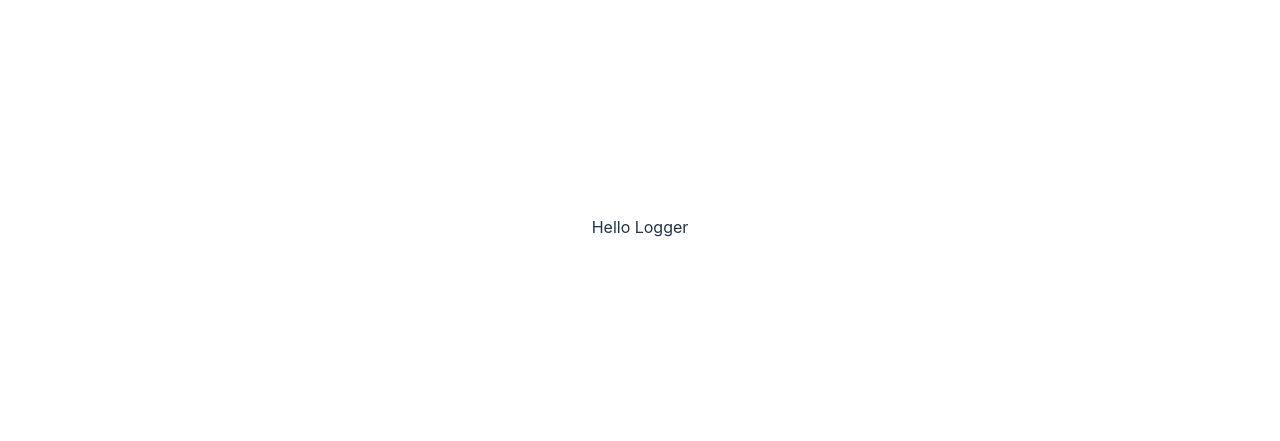
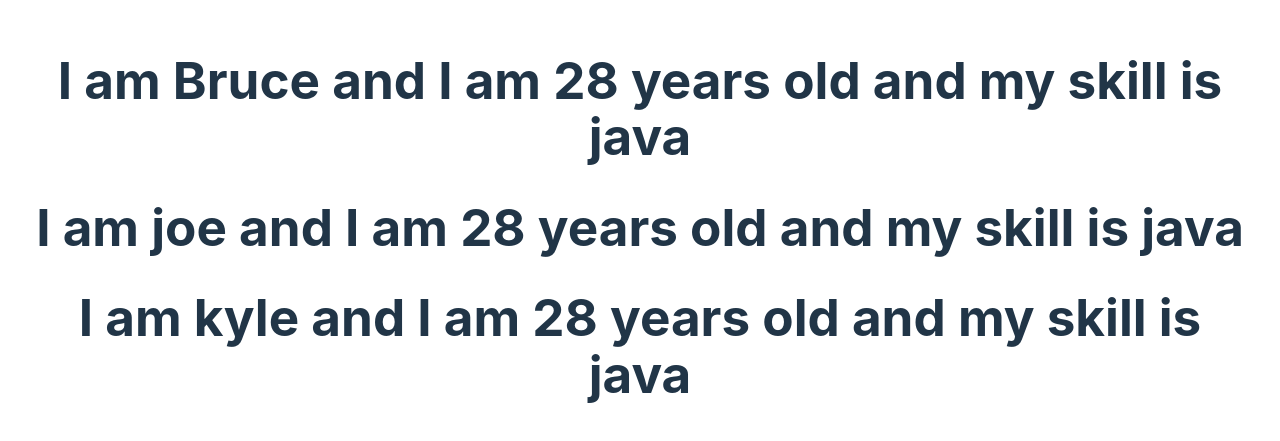
Before and after one commit to uzairahmed2126/Course--react, a React (Vite) app: page / in a window 1280 px wide. Shown: the part 173-614 px from the top of the page. Built offline with nearby package versions, Linux system fonts and the light colour scheme.

Commit message:
list rendering

```diff
--- a/src/App.jsx
+++ b/src/App.jsx
@@ -11,7 +11,9 @@ import {
   BindingEventHandlers,
   SetState,
   MethodAsPropsParent,
-  ConditionalRendering
+  ConditionalRendering,
+  ListRendering,
+  PersonList,
 } from "./components/index";
 function App() {
   let randomNum = Math.floor(Math.random() * 200);
@@ -26,7 +28,9 @@ function App() {
 
   return (
     <>
-    <ConditionalRendering/>
+      <ListRendering />
+      {/* <PersonList /> */}
+      {/*<ConditionalRendering /> */}
       {/* <MethodAsPropsParent /> */}
       {/* <BindingEventHandlers/> */}
       {/* <Event/> */}
--- /dev/null
+++ b/src/components/ListRendering/nameList.jsx
@@ -0,0 +1,16 @@
+function ListRendering() {
+  const arr = [
+    { name: "Bruce", age: 28, skill: "java" },
+    { name: "joe", age: 28, skill: "java" },
+    { name: "kyle", age: 28, skill: "java" },
+  ];
+  return (
+    <div>
+      {arr.map(({ name, age, skill }) => {
+        return <h1>I am {name} and I am {age} years old and my skill is {skill}</h1> ;
+      })}
+    </div>
+  );
+}
+
+export default ListRendering;
--- /dev/null
+++ b/src/components/PersonList/personList.jsx
@@ -0,0 +1,7 @@
+function PersonList({person}) {
+  return <div><h1>I am a {person.name},
+  I am {person.age} years old ,
+  I know {person.skils}</h1></div>;
+}
+
+export default PersonList;
```
Also changed, not shown: src/components/index.js (+7 -3 lines).
